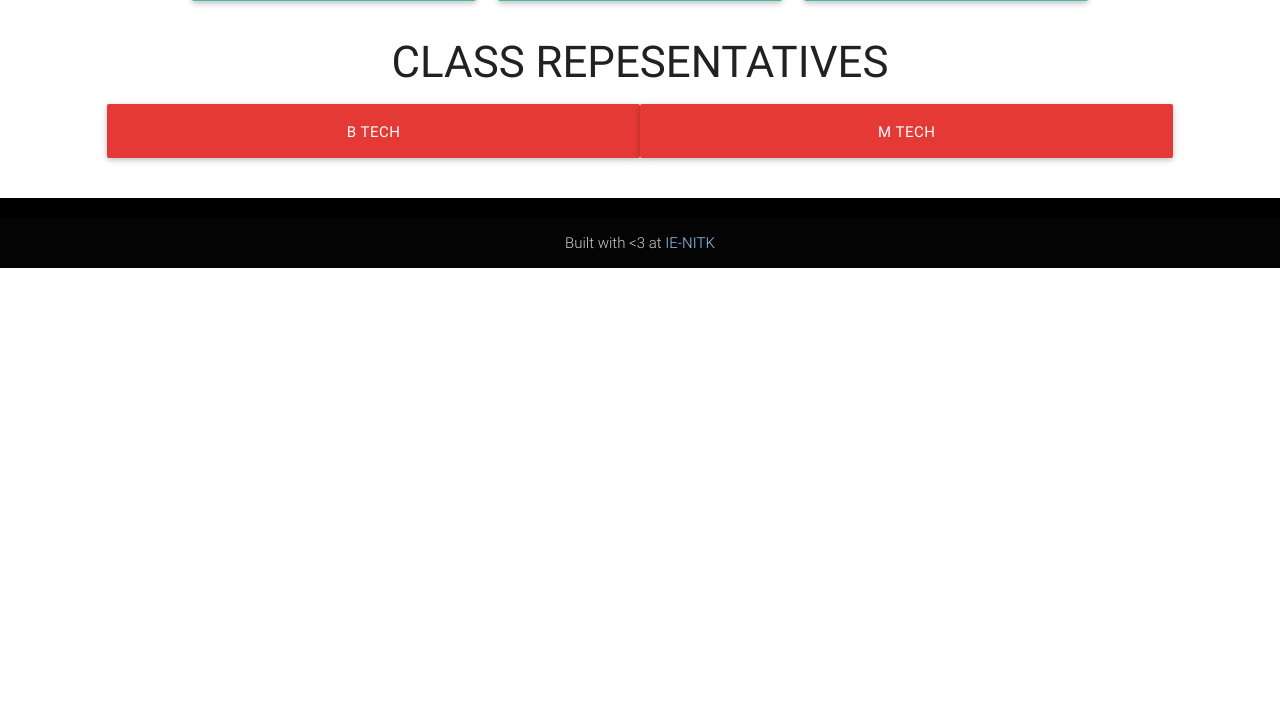
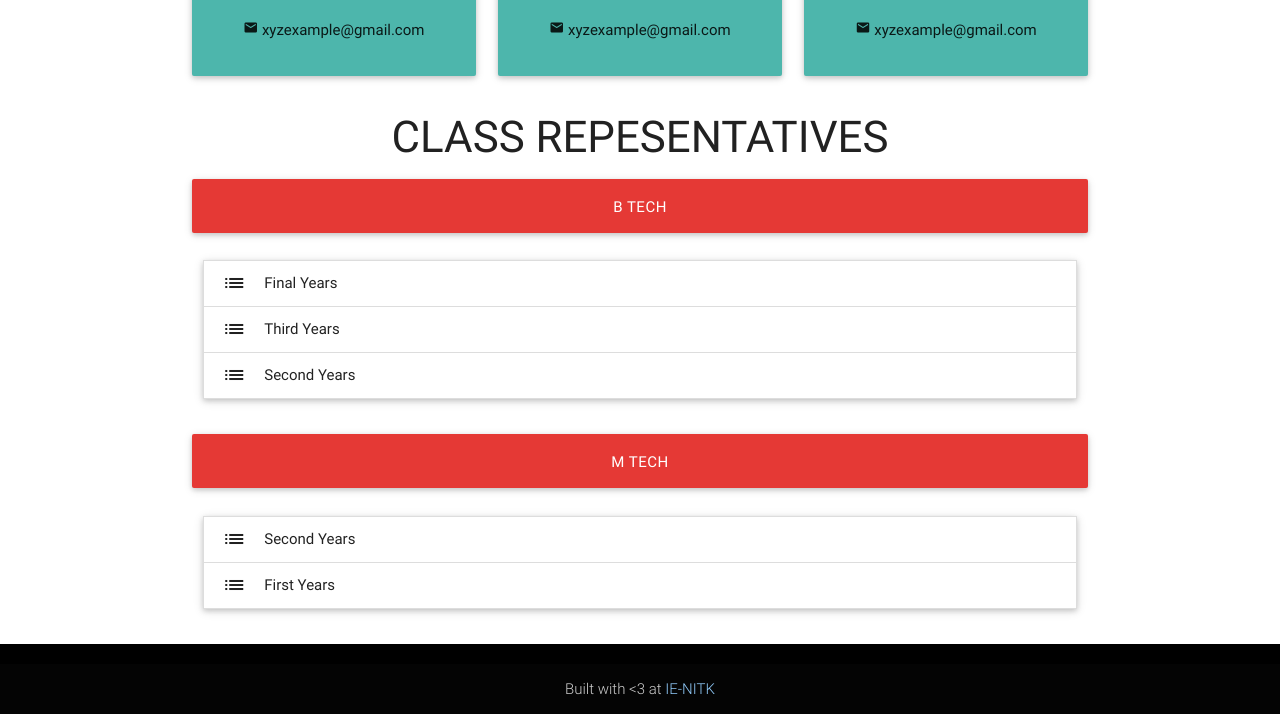
Before and after one commit to IE-NITK/NITK-Student-Council-Website, a Django app: template src/templates/represent.html in a window 1280 px wide. Shown: the part 973-1687 px from the top of the page. Before the commit the page ends 1241 px from the top, so only its background shows below. Run offline with Django 3.2, Linux system fonts and the light colour scheme; the template is opened without the code that fills it, so the values that code supplies are empty; parts of the project's set-up code (start-up, migrations or seed data) failed here and were passed over; some libraries are stand-ins or nearby versions.

Commit message:
meet the rep final

```diff
--- a/src/templates/represent.html
+++ b/src/templates/represent.html
@@ -6,8 +6,8 @@
 <script>
 	$(document).ready(function(){
 		var flag=0;
-		$("#btech").hide();
-		$("#mtech").hide();
+		$("#btech").show();
+		$("#mtech").show();
 
 		$("#showbtech").click(function(){
 			$("#btech").show();
@@ -39,12 +39,13 @@
 	 	<div class="col s12 m4">
 			<div class="card-panel teal lighten-2 small">
 					<div class="card-image">
+            <span class="card-title">ENGI-CON</span>
 						<img class="circle responsive-img" src="http://www.planwallpaper.com/static/images/canberra_hero_image_JiMVvYU.jpg"></img>
-						<span class="card-title">ENGI-CON</span>
  					</div>
  					<div class="card-content">
  					<p>NAME OF PRESIDENT</p>
  					<p><i class="tiny material-icons">contact_phone</i> 9876543210</p>
+          <p><i class="tiny material-icons">email</i> xyzexample@gmail.com</p>
 					</div>
 			</div>
 	 	</div>
@@ -52,13 +53,13 @@
 	 	<div class="col s12 m4">
 			<div class="card-panel teal lighten-2 small">
 					<div class="card-image">
+            <span class="card-title">PRESIDENT</span>
             <img class="circle responsive-img" src="http://www.planwallpaper.com/static/images/canberra_hero_image_JiMVvYU.jpg"></img>
-						<span class="card-title">PRESIDENT</span>
           </div>
-
- 					<div class="card-content" align="center">
+          <div class="card-content">
           <p>NAME OF PRESIDENT</p>
           <p><i class="tiny material-icons">contact_phone</i> 9876543210</p>
+          <p><i class="tiny material-icons">email</i> xyzexample@gmail.com</p>
           </div>
 			</div>
 	 	</div>
@@ -66,13 +67,13 @@
 	 	<div class="col s12 m4">
 			<div class="card-panel teal lighten-2 small">
 					<div class="card-image">
+            <span class="card-title">INCI-CON</span>
             <img class="circle responsive-img" src="http://www.planwallpaper.com/static/images/canberra_hero_image_JiMVvYU.jpg"></img>
-						<span class="card-title">INCI-CON</span>
           </div>
-
           <div class="card-content">
           <p>NAME OF PRESIDENT</p>
           <p><i class="tiny material-icons">contact_phone</i> 9876543210</p>
+          <p><i class="tiny material-icons">email</i> xyzexaghghmple@gmail.com</p>
           </div>
 			</div>
 	 	</div>
@@ -81,13 +82,13 @@
 	 	<div class="col s12 m4 ">
 			<div class="card-panel teal lighten-2 small">
 					<div class="card-image">
+            <span class="card-title">GIRLS REP</span>
             <img class="circle responsive-img" src="http://www.planwallpaper.com/static/images/canberra_hero_image_JiMVvYU.jpg"></img>
-						<span class="card-title">UG GIRL'S REP</span>
           </div>
-
           <div class="card-content">
           <p>NAME OF PRESIDENT</p>
           <p><i class="tiny material-icons">contact_phone</i> 9876543210</p>
+          <p><i class="tiny material-icons">email</i> xyzexample@gmail.com</p>
           </div>
 			</div>
 	 	</div>
@@ -95,13 +96,13 @@
 	 	<div class="col s12 m4">
 			<div class="card-panel teal lighten-2 small">
 					<div class="card-image">
+            <span class="card-title">SECRETARY</span>
             <img class="circle responsive-img" src="http://www.planwallpaper.com/static/images/canberra_hero_image_JiMVvYU.jpg"></img>
-						<span class="card-title">SECRETARY</span>
           </div>
-
           <div class="card-content">
           <p>NAME OF PRESIDENT</p>
           <p><i class="tiny material-icons">contact_phone</i> 9876543210</p>
+          <p><i class="tiny material-icons">email</i> xyzexample@gmail.com</p>
           </div>
 			</div>
 	 	</div>
@@ -109,13 +110,13 @@
 	 	<div class="col s12 m4">
 			<div class="card-panel teal lighten-2 small">
 					<div class="card-image">
+            <span class="card-title">PG GIRLS REP</span>
             <img class="circle responsive-img" src="http://www.planwallpaper.com/static/images/canberra_hero_image_JiMVvYU.jpg"></img>
-						<span class="card-title">PG GIRL'S REP</span>
           </div>
-
           <div class="card-content">
           <p>NAME OF PRESIDENT</p>
           <p><i class="tiny material-icons">contact_phone</i> 9876543210</p>
+          <p><i class="tiny material-icons">email</i> xyzexample@gmail.com</p>
           </div>
 			</div>
 	 	</div>
@@ -123,28 +124,26 @@
 	</div>
 
  	<h3 class="center-align">CLASS REPESENTATIVES</h3>
-	 <div class="row">
-	 	<button class="col s5 m5 l5 push-s1 push-m1 push-l1
-	 	btn-large waves-effect waves-light red darken-1" id="showbtech">B TECH
-	 	</button>
 
-	 	<button class="col s5 m5 l5 push-s1 push-m1 push-l1 btn-large waves-effect waves-light red darken-1" id="showmtech">M TECH
-	 	</button>
+  <div class="row container">
+  <button class="col s12 m12 l12 btn-large waves-effect waves-light red darken-1" id="showbtech">B TECH</button>
   </div>
 
-	<div class="row">
-		<div class="col s5 m5 l5 push-s1 push-m1 push-l1" id="btech">
+	<div class="row container">
+	 	<div class="col s12 m12 l12" id="btech">
 	 	 <ul class="collapsible" data-collapsible="accordion">
     		<li>
       			<div class="collapsible-header"><i class=" material-icons">list</i>Final Years
       			</div>
       			<div class="collapsible-body">
-      				<table class="striped centered responsive-table" "centered">
+      				<table class="striped centered responsive-table">
         				<thead>
                     <tr>
                         <th data-field="id">NAME</th>
                         <th data-field="name">BRANCH</th>
                         <th data-field="price">CONTACT</th>
+                        <th data-field="email">EMAIL-ID</th>
+                        <th data-field="address">ADDRESS</th>
                     </tr>
                 </thead>
 
@@ -153,16 +152,22 @@
                     <td>Alvin</td>
                       <td>Eclair</td>
                       <td>$0.87</td>
+                      <td>abcdefghijkllm@gmail.com</td>
+                      <td>PG Block,Room 74</td>
                     </tr>
                     <tr>
                       <td>Alan</td>
                       <td>Jellybean</td>
                       <td>$3.76</td>
+                      <td>abcdefghijkllm@gmail.com</td>
+                      <td>PG Block,Room 74</td>
                     </tr>
                     <tr>
-           						<td>Jonathan</td>
-            					<td>Lollipop</td>
-            					<td>$7.00</td>
+                      <td>Jonathan vsdvsvdsvd</td>
+                      <td>Mechanical</td>
+                      <td>9876543210</td>
+                      <td>abcdefghijkllm@gmail.com</td>
+                      <td>PG Block,Room 74</td>
                     </tr>
                 </tbody>
       				</table>
@@ -172,12 +177,14 @@
       			<div class="collapsible-header"><i class="material-icons">list</i>Third Years
       			</div>
       			<div class="collapsible-body">
-      				<table class="striped centered responsive-table" "centered">
+      				<table class="striped centered responsive-table">
         				<thead>
                     <tr>
                         <th data-field="id">NAME</th>
                         <th data-field="name">BRANCH</th>
                         <th data-field="price">CONTACT</th>
+                        <th data-field="email">EMAIL-ID</th>
+                        <th data-field="address">ADDRESS</th>
                     </tr>
                 </thead>
 
@@ -186,16 +193,22 @@
                     <td>Alvin</td>
                       <td>Eclair</td>
                       <td>$0.87</td>
+                      <td>abcdefghijkllm@gmail.com</td>
+                      <td>PG Block,Room 74</td>
                     </tr>
                     <tr>
                       <td>Alan</td>
                       <td>Jellybean</td>
                       <td>$3.76</td>
+                      <td>abcdefghijkllm@gmail.com</td>
+                      <td>PG Block,Room 74</td>
                     </tr>
                     <tr>
-           						<td>Jonathan</td>
-            					<td>Lollipop</td>
-            					<td>$7.00</td>
+                      <td>Jonathan vsdvsvdsvd</td>
+                      <td>Mechanical</td>
+                      <td>9876543210</td>
+                      <td>abcdefghijkllm@gmail.com</td>
+                      <td>PG Block,Room 74</td>
                     </tr>
                 </tbody>
       				</table>
@@ -204,50 +217,14 @@
       		<li>
       			<div class="collapsible-header"><i class="material-icons">list</i>Second Years</div>
       			<div class="collapsible-body">
-  					<table class="striped centered responsive-table" "centered">
+  					<table class="striped centered responsive-table">
         				<thead>
                     <tr>
                         <th data-field="id">NAME</th>
                         <th data-field="name">BRANCH</th>
                         <th data-field="price">CONTACT</th>
-          					</tr>
-        				</thead>
-
-        				<tbody>
-      						<tr>
-       				 			<td>xyz</td>
-            					<td>eclairs</td>
-            					<td>9876543210</td>
-          					</tr>
-          					<tr>
-            					<td>Alan</td>
-            					<td>Jellybean</td>
-            					<td>$3.76</td>
-          					</tr>
-          					<tr>
-           						<td>Jonathan</td>
-            					<td>Lollipop</td>
-            					<td>$7.00</td>
-          					</tr>
-        				</tbody>
-      				</table>
-      			</div>
-    		</li>
- 		</ul>
- 		</div>
-
- 		<div class="col s5 m5 l5 push-s1 push-m1 push-l1" id="mtech">
-	 	<ul class="collapsible" data-collapsible="accordion">
-    		<li>
-      			<div class="collapsible-header"><i class="material-icons">list</i>Second Years
-      			</div>
-      			<div class="collapsible-body">
-      				<table class="striped centered responsive-table" "centered">
-        				<thead>
-          					<tr>
-              					<th data-field="id">NAME</th>
-              					<th data-field="name">BRANCH</th>
-              					<th data-field="price">CONTACT</th>
+                        <th data-field="email">EMAIL-ID</th>
+                        <th data-field="address">ADDRESS</th>
                     </tr>
                 </thead>
 
@@ -256,31 +233,50 @@
                     <td>Alvin</td>
                       <td>Eclair</td>
                       <td>$0.87</td>
+                      <td>abcdefghijkllm@gmail.com</td>
+                      <td>PG Block,Room 74</td>
                     </tr>
                     <tr>
                       <td>Alan</td>
                       <td>Jellybean</td>
                       <td>$3.76</td>
+                      <td>abcdefghijkllm@gmail.com</td>
+                      <td>PG Block,Room 74</td>
                     </tr>
                     <tr>
-           						<td>Jonathan</td>
-            					<td>Lollipop</td>
-            					<td>$7.00</td>
+                      <td>Jonathan vsdvsvdsvd</td>
+                      <td>Mechanical</td>
+                      <td>9876543210</td>
+                      <td>abcdefghijkllm@gmail.com</td>
+                      <td>PG Block,Room 74</td>
                     </tr>
                 </tbody>
       				</table>
       			</div>
     		</li>
+ 		 </ul>
+ 		</div>
+  </div>
+
+  <div class="row container">
+    <button class="col s12 m12 l12 btn-large waves-effect waves-light red darken-1" id="showmtech">M TECH</button>
+  </div>
+
+  <div class="row container">
+ 		<div class="col s12 m12 l12" id="mtech">
+	 	   <ul class="collapsible" data-collapsible="accordion">
     		<li>
-      			<div class="collapsible-header"><i class="material-icons">list</i>First Years
+      			<div class="collapsible-header"><i class="material-icons">list</i>Second Years
             </div>
       			<div class="collapsible-body">
-      				<table class="striped centered responsive-table" "centered">
+      				<table class="striped centered responsive-table">
         				<thead>
                     <tr>
                         <th data-field="id">NAME</th>
                         <th data-field="name">BRANCH</th>
                         <th data-field="price">CONTACT</th>
+                        <th data-field="email">EMAIL-ID</th>
+                        <th data-field="address">ADDRESS</th>
                     </tr>
                 </thead>
 
@@ -289,16 +285,64 @@
                     <td>Alvin</td>
                       <td>Eclair</td>
                       <td>$0.87</td>
+                      <td>abcdefghijkllm@gmail.com</td>
+                      <td>PG Block,Room 74</td>
                     </tr>
                     <tr>
                       <td>Alan</td>
                       <td>Jellybean</td>
                       <td>$3.76</td>
+                      <td>abcdefghijkllm@gmail.com</td>
+                      <td>PG Block,Room 74</td>
                     </tr>
                     <tr>
-           						<td>Jonathan</td>
-            					<td>Lollipop</td>
+                      <td>Jonathan vsdvsvdsvd</td>
+                      <td>Mechanical</td>
                       <td>9876543210</td>
+                      <td>abcdefghijkllm@gmail.com</td>
+                      <td>PG Block,Room 74</td>
+                    </tr>
+                </tbody>
+      				</table>
+				    </div>
+   			</li>
+
+    		<li>
+      		<div class="collapsible-header"><i class="material-icons">list</i>First Years
+      		</div>
+      			<div class="collapsible-body">
+      				<table class="striped centered responsive-table">
+        				<thead>
+          					<tr>
+              					<th data-field="id">NAME</th>
+              					<th data-field="name">BRANCH</th>
+              					<th data-field="price">CONTACT</th>
+                        <th data-field="email">EMAIL-ID</th>
+                        <th data-field="address">ADDRESS</th>
+          					</tr>
+        				</thead>
+
+        				<tbody>
+      						<tr>
+       				 			<td>Alvin</td>
+            					<td>Eclair</td>
+            					<td>$0.87</td>
+                      <td>abcdefghijkllm@gmail.com</td>
+                      <td>PG Block,Room 74</td>
+          					</tr>
+          					<tr>
+            					<td>Alan</td>
+            					<td>Jellybean</td>
+            					<td>$3.76</td>
+                      <td>abcdefghijkllm@gmail.com</td>
+                      <td>PG Block,Room 74</td>
+          					</tr>
+          					<tr>
+           						<td>Jonathan vsdvsvdsvd</td>
+            					<td>Mechanical</td>
+            					<td>9876543210</td>
+                      <td>abcdefghijkfllm@gmail.com</td>
+                      <td>PG Block,Room 74</td>
           					</tr>
         				</tbody>
       				</table>
```
Lines whose indentation alone changed are shown as unchanged.
